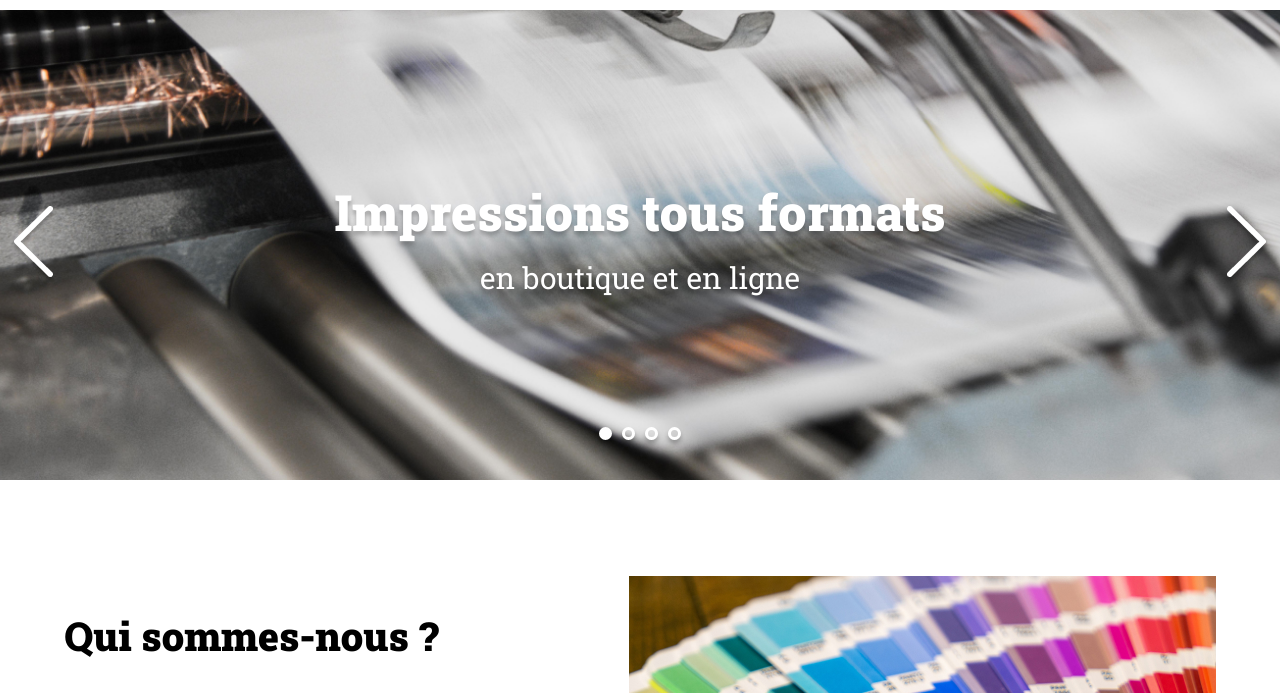
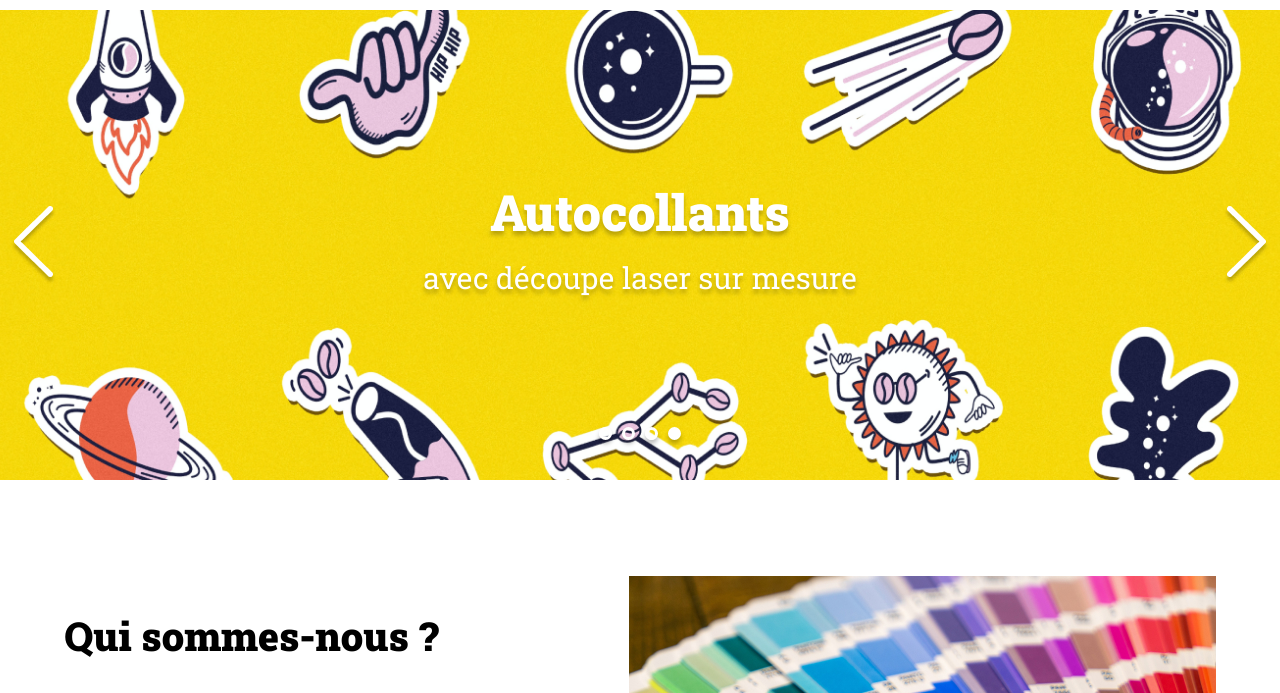
Before and after one commit to mastertoson/Projet_5_Rakotoson_Theo, a plain HTML site: page index.html in a window 1280 px wide. Both pictures are taken after a click on the picture 33 px from the left and 336 px from the top of the page. Shown: the part 91-784 px from the top of the page. Drawn offline with Linux system fonts and the light colour scheme.

Commit message:
ajout des points dynamiques et l'image dynamique

```diff
--- a/assets/script.js
+++ b/assets/script.js
@@ -17,14 +17,50 @@ const slides = [
 	}
 ]
 
+let currentIndex = 0;
 
+const slider = document.getElementById("slider");
+const tagLine = document.getElementById("tagLine");
+const prevButton = document.getElementById("prevButton");
+const nextButton = document.getElementById("nextButton");
+const dotsContainer = document.getElementById("dotsContainer");
 
-const left_arrow = document.getElementById('arrow_left')
-const right_arrow = document.getElementById('arrow_right');
-const banner = document.getElementById('banner-img');
+function updateSlider() {
+  const currentSlide = slides[currentIndex];
+  slider.src = `./assets/images/slideshow/` + currentSlide.image;
+  tagLine.innerHTML = currentSlide.tagLine;
 
-left_arrow.addEventListener("click", (event) => {console.log('fleche gauche');});
-right_arrow.addEventListener("click", (event) => {
-	console.log('fleche droite');
+  const dots = dotsContainer.querySelectorAll(".dot");
+  dots.forEach((dot, index) => {
+    if (index === currentIndex) {
+      dot.classList.add("active");
+    } else {
+      dot.classList.remove("active");
+    }
+  });
+}
 
+prevButton.addEventListener("click", () => {
+  currentIndex = (currentIndex - 1 + slides.length) % slides.length;
+  updateSlider();
 });
+
+nextButton.addEventListener("click", () => {
+  currentIndex = (currentIndex + 1) % slides.length;
+  updateSlider();
+});
+
+dotsContainer.innerHTML = "";
+
+slides.forEach((_, index) => {
+  const dot = document.createElement("div");
+  dot.classList.add("dot");
+  dotsContainer.appendChild(dot);
+
+  dot.addEventListener("click", () => {
+    currentIndex = index;
+    updateSlider();
+  });
+});
+
+updateSlider();
--- a/assets/style.css
+++ b/assets/style.css
@@ -147,7 +147,7 @@ header {
 	border-radius: 100%;
 	box-shadow: 0 4px 4px rgba(0, 0, 0, 0.25);;
 }
-.dot_selected {
+.dot.active {
 	background-color: #fff;
 }
 /* Fin du code CSS pour le carousel */
--- a/index.html
+++ b/index.html
@@ -18,14 +18,15 @@
 </header>
 <main>
 	<div id="banner">
-		<img class="banner-img" id="banner-img" src="./assets/images/slideshow/slide1.jpg" alt="Banner Print-it">
-		<p>Impressions tous formats <span>en boutique et en ligne</span></p>
+		<img class="banner-img" id="slider" src="./assets/images/slideshow/slide1.jpg" alt="Banner Print-it">
 
-			<img class="arrow arrow_left" id="arrow_left" src="/Projet_5_Rakotoson_Theo/assets/images/arrow_left.png" alt="flèche gauche">
-			<img class="arrow arrow_right" id="arrow_right" src="/Projet_5_Rakotoson_Theo/assets/images/arrow_right.png" alt="flèche droite">
+		<p id="tagLine">Impressions tous formats <span>en boutique et en ligne</span></p>
 
-		<div class="dots">
-			<div class="dot dot_selected"></div>
+		<img class="arrow arrow_left" id="prevButton" src="./assets/images/arrow_left.png" alt="flèche gauche">
+		<img class="arrow arrow_right" id="nextButton" src="./assets/images/arrow_right.png" alt="flèche droite">
+
+		<div class="dots" id="dotsContainer">
+			<div class="dot"></div>
 			<div class="dot"></div>
 			<div class="dot"></div>
 			<div class="dot"></div>
```
Also changed, not shown: 1 other file.
